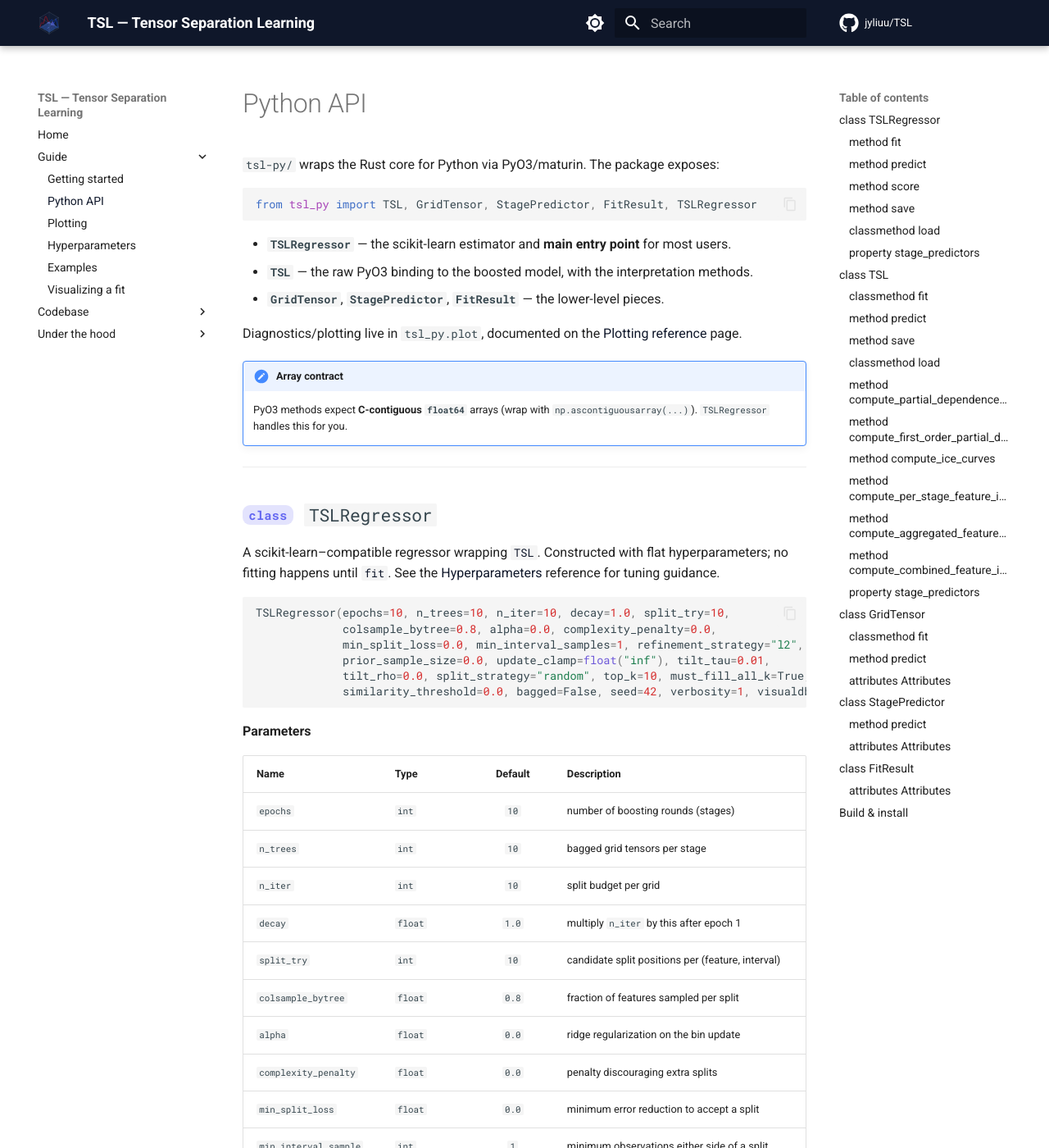
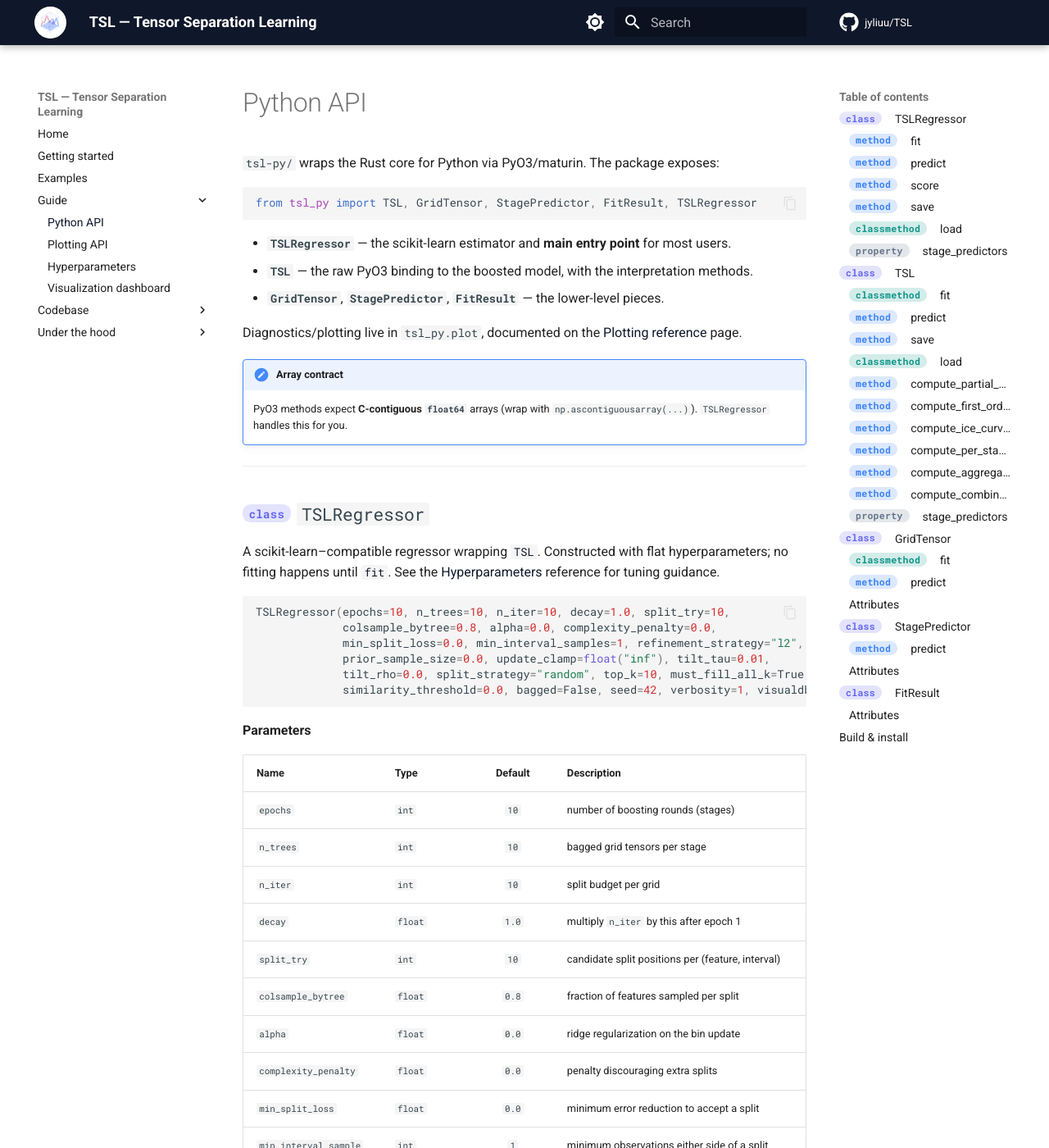
Before and after one commit to jyliuu/TSL, an MkDocs documentation site: the page built from docs/docs/code/python-api.md, in a window 1280 px wide and 1400 px high. Shown: the whole window at 82% size. Built offline with MkDocs 1.6.1 and Material for MkDocs 9.7.7, drawn with Linux system fonts in a browser that asks for light colours; comment, search, counter and statistics services are not loaded; some of the changed text lies outside the part shown.

Commit message:
docs: kind pills in headings + TOC via id prefixes; logo badge; nav restructure

````diff
--- a/docs/docs/code/python-api.md
+++ b/docs/docs/code/python-api.md
@@ -19,10 +19,10 @@ page.
 
 ---
 
-## <span class="api-tag api-tag-class">class</span> `TSLRegressor` { #tslregressor }
+## `TSLRegressor` { #cls-tslregressor }
 
-A scikit-learn–compatible regressor wrapping [`TSL`](#tsl). Constructed with flat
-hyperparameters; no fitting happens until [`fit`](#tslregressor-fit). See the
+A scikit-learn–compatible regressor wrapping [`TSL`](#cls-tsl). Constructed with flat
+hyperparameters; no fitting happens until [`fit`](#meth-tslregressor-fit). See the
 [Hyperparameters](../guides/hyperparameters.md) reference for tuning guidance.
 
 ```python
@@ -62,13 +62,13 @@ TSLRegressor(epochs=10, n_trees=10, n_iter=10, decay=1.0, split_try=10,
 | `verbosity` | `int` | `1` | log verbosity |
 | `visualdb` | `str \| None` | `None` | evo-logging SQLite path |
 
-### <span class="api-tag api-tag-method">method</span> `fit` { #tslregressor-fit }
+### `fit` { #meth-tslregressor-fit }
 
 ```python
 TSLRegressor.fit(X, y) -> TSLRegressor
 ```
 
-Fit the model. Delegates to [`TSL.fit`](#tsl-fit), storing the fitted core model in
+Fit the model. Delegates to [`TSL.fit`](#cmeth-tsl-fit), storing the fitted core model in
 `core_estimator_` and training diagnostics in `fit_result_`.
 
 **Parameters**
@@ -84,7 +84,7 @@ Fit the model. Delegates to [`TSL.fit`](#tsl-fit), storing the fitted core model
 |------|-------------|
 | `TSLRegressor` | `self`, fitted (scikit-learn convention) |
 
-### <span class="api-tag api-tag-method">method</span> `predict` { #tslregressor-predict }
+### `predict` { #meth-tslregressor-predict }
 
 ```python
 TSLRegressor.predict(X) -> np.ndarray
@@ -102,7 +102,7 @@ TSLRegressor.predict(X) -> np.ndarray
 |------|-------------|
 | `ndarray (n_samples,)` | predictions |
 
-### <span class="api-tag api-tag-method">method</span> `score` { #tslregressor-score }
+### `score` { #meth-tslregressor-score }
 
 ```python
 TSLRegressor.score(X, y) -> float
@@ -123,7 +123,7 @@ The coefficient of determination $R^2$ (via scikit-learn's `r2_score`).
 |------|-------------|
 | `float` | $R^2$ of `predict(X)` against `y` |
 
-### <span class="api-tag api-tag-method">method</span> `save` { #tslregressor-save }
+### `save` { #meth-tslregressor-save }
 
 ```python
 TSLRegressor.save(path) -> None
@@ -133,13 +133,13 @@ TSLRegressor.save(path) -> None
 |------|------|:--:|-------------|
 | `path` | `str` | _required_ | destination file (binary) |
 
-### <span class="api-tag api-tag-classmethod">classmethod</span> `load` { #tslregressor-load }
+### `load` { #cmeth-tslregressor-load }
 
 ```python
 TSLRegressor.load(path) -> TSLRegressor
 ```
 
-Load a model saved with [`save`](#tslregressor-save); also reads the legacy MPF `.bin` format.
+Load a model saved with [`save`](#meth-tslregressor-save); also reads the legacy MPF `.bin` format.
 
 | Name | Type | Default | Description |
 |------|------|:--:|-------------|
@@ -151,18 +151,18 @@ Load a model saved with [`save`](#tslregressor-save); also reads the legacy MPF
 |------|-------------|
 | `TSLRegressor` | a fitted estimator |
 
-### <span class="api-tag api-tag-property">property</span> `stage_predictors` { #tslregressor-stage-predictors }
+### `stage_predictors` { #prop-tslregressor-stage-predictors }
 
-The list of fitted [`StagePredictor`](#stagepredictor) objects. **Type:** `list[StagePredictor]`.
+The list of fitted [`StagePredictor`](#cls-stagepredictor) objects. **Type:** `list[StagePredictor]`.
 
 ---
 
-## <span class="api-tag api-tag-class">class</span> `TSL` { #tsl }
+## `TSL` { #cls-tsl }
 
 The core boosted model. Use it directly for the interpretation methods below; otherwise
-prefer [`TSLRegressor`](#tslregressor).
+prefer [`TSLRegressor`](#cls-tslregressor).
 
-### <span class="api-tag api-tag-classmethod">classmethod</span> `fit` { #tsl-fit }
+### `fit` { #cmeth-tsl-fit }
 
 ```python
 TSL.fit(x, y, epochs, decay, n_trees, n_iter, split_try, colsample_bytree, alpha,
@@ -180,7 +180,7 @@ Fit a boosted TSL model.
 |------|------|:--:|-------------|
 | `x` | `ndarray (n_samples, n_features)` | _required_ | training features (C-contiguous `float64`) |
 | `y` | `ndarray (n_samples,)` | _required_ | training targets |
-| _hyperparameters_ | — | — | same names/types as the [`TSLRegressor` constructor](#tslregressor) |
+| _hyperparameters_ | — | — | same names/types as the [`TSLRegressor` constructor](#cls-tslregressor) |
 
 **Returns**
 
@@ -188,7 +188,7 @@ Fit a boosted TSL model.
 |------|-------------|
 | `tuple[TSL, FitResult]` | the fitted model and its training diagnostics |
 
-### <span class="api-tag api-tag-method">method</span> `predict` { #tsl-predict }
+### `predict` { #meth-tsl-predict }
 
 ```python
 TSL.predict(x) -> np.ndarray
@@ -204,7 +204,7 @@ TSL.predict(x) -> np.ndarray
 |------|-------------|
 | `ndarray (n_samples,)` | sum of all stage predictions |
 
-### <span class="api-tag api-tag-method">method</span> `save` { #tsl-save }
+### `save` { #meth-tsl-save }
 
 ```python
 TSL.save(path) -> None
@@ -214,7 +214,7 @@ TSL.save(path) -> None
 |------|------|:--:|-------------|
 | `path` | `str` | _required_ | destination binary file |
 
-### <span class="api-tag api-tag-classmethod">classmethod</span> `load` { #tsl-load }
+### `load` { #cmeth-tsl-load }
 
 ```python
 TSL.load(path) -> TSL
@@ -228,7 +228,7 @@ Reads the native binary format and the legacy MPF `.bin` format.
 
 **Returns** — `TSL`.
 
-### <span class="api-tag api-tag-method">method</span> `compute_partial_dependence_function` { #tsl-pd }
+### `compute_partial_dependence_function` { #meth-tsl-pd }
 
 ```python
 TSL.compute_partial_dependence_function(fixed_indices, fixed_values, data_x)
@@ -252,7 +252,7 @@ marginalizing over the **empirical joint** of the non-fixed features.
 |------|-------------|
 | `tuple[list, ndarray]` | per-stage $(C_+, C_-)$ constants, and branch curves $[f_+^{(0)}, f_-^{(0)}, f_+^{(1)}, \dots]$ |
 
-### <span class="api-tag api-tag-method">method</span> `compute_first_order_partial_dependence_functions` { #tsl-pd1 }
+### `compute_first_order_partial_dependence_functions` { #meth-tsl-pd1 }
 
 ```python
 TSL.compute_first_order_partial_dependence_functions(values_x, data_x) -> list
@@ -273,7 +273,7 @@ TSL.compute_first_order_partial_dependence_functions(values_x, data_x) -> list
 |------|-------------|
 | `list` | one `(constants_per_stage, pd_values)` entry per feature |
 
-### <span class="api-tag api-tag-method">method</span> `compute_ice_curves` { #tsl-ice }
+### `compute_ice_curves` { #meth-tsl-ice }
 
 ```python
 TSL.compute_ice_curves(observations, feature_index, x_range, data_x) -> np.ndarray
@@ -296,7 +296,7 @@ Individual Conditional Expectation curves: sweep one feature for each given obse
 |------|-------------|
 | `ndarray (n_obs, n_range, 2·n_stages)` | ICE curves, scaled by `scaling_plus`/`scaling_minus` |
 
-### <span class="api-tag api-tag-method">method</span> `compute_per_stage_feature_importance` { #tsl-fi-stage }
+### `compute_per_stage_feature_importance` { #meth-tsl-fi-stage }
 
 ```python
 TSL.compute_per_stage_feature_importance(data_x) -> tuple[np.ndarray, np.ndarray]
@@ -314,7 +314,7 @@ TSL.compute_per_stage_feature_importance(data_x) -> tuple[np.ndarray, np.ndarray
 |------|-------------|
 | `tuple[ndarray, ndarray]` | `(backbone, tilt)` importance, each `(n_stages, n_features)` — $\mathrm{Var}[\log b_j]$ and $\mathrm{Var}[d_j]$ |
 
-### <span class="api-tag api-tag-method">method</span> `compute_aggregated_feature_importance` { #tsl-fi-agg }
+### `compute_aggregated_feature_importance` { #meth-tsl-fi-agg }
 
 ```python
 TSL.compute_aggregated_feature_importance(data_x)
@@ -335,7 +335,7 @@ Energy-weighted roll-up of the per-stage importances.
 |------|-------------|
 | `tuple[ndarray, ndarray, ndarray]` | `(global_backbone, global_tilt, stage_weights)`, each 1D |
 
-### <span class="api-tag api-tag-method">method</span> `compute_combined_feature_importance` { #tsl-fi-combined }
+### `compute_combined_feature_importance` { #meth-tsl-fi-combined }
 
 ```python
 TSL.compute_combined_feature_importance(data_x, gamma=1.0)
@@ -357,17 +357,17 @@ A single combined importance $I_j = I_j^b + \gamma\, I_j^d$ per feature.
 |------|-------------|
 | `tuple[ndarray, ndarray, ndarray]` | `(combined, backbone, tilt)`, each 1D over features |
 
-### <span class="api-tag api-tag-property">property</span> `stage_predictors` { #tsl-stage-predictors }
+### `stage_predictors` { #prop-tsl-stage-predictors }
 
 The stages of the model. **Type:** `list[StagePredictor]`.
 
 ---
 
-## <span class="api-tag api-tag-class">class</span> `GridTensor` { #gridtensor }
+## `GridTensor` { #cls-gridtensor }
 
 One fitted separable component (internals: [GridTensor](grid-tensor.md)).
 
-### <span class="api-tag api-tag-classmethod">classmethod</span> `fit` { #gridtensor-fit }
+### `fit` { #cmeth-gridtensor-fit }
 
 ```python
 GridTensor.fit(x, y, n_iter, split_try, colsample_bytree,
@@ -390,7 +390,7 @@ Fit a single grid tensor (no boosting, no bagging).
 
 **Returns** — `tuple[GridTensor, FitResult]`.
 
-### <span class="api-tag api-tag-method">method</span> `predict` { #gridtensor-predict }
+### `predict` { #meth-gridtensor-predict }
 
 ```python
 GridTensor.predict(x) -> np.ndarray
@@ -402,7 +402,7 @@ GridTensor.predict(x) -> np.ndarray
 
 **Returns** — `ndarray (n_samples,)`, this component's prediction.
 
-### <span class="api-tag api-tag-attr">attributes</span> Attributes { #gridtensor-attributes }
+### Attributes { #gridtensor-attributes }
 
 | Name | Type | Description |
 |------|------|-------------|
@@ -416,11 +416,11 @@ GridTensor.predict(x) -> np.ndarray
 
 ---
 
-## <span class="api-tag api-tag-class">class</span> `StagePredictor` { #stagepredictor }
+## `StagePredictor` { #cls-stagepredictor }
 
 One boosting stage ([details](stage-predictor.md)).
 
-### <span class="api-tag api-tag-method">method</span> `predict` { #stagepredictor-predict }
+### `predict` { #meth-stagepredictor-predict }
 
 ```python
 StagePredictor.predict(x) -> np.ndarray
@@ -432,7 +432,7 @@ StagePredictor.predict(x) -> np.ndarray
 
 **Returns** — `ndarray (n_samples,)`, the stage's contribution **with OLS scaling applied**.
 
-### <span class="api-tag api-tag-attr">attributes</span> Attributes { #stagepredictor-attributes }
+### Attributes { #stagepredictor-attributes }
 
 | Name | Type | Description |
 |------|------|-------------|
@@ -443,11 +443,11 @@ StagePredictor.predict(x) -> np.ndarray
 
 ---
 
-## <span class="api-tag api-tag-class">class</span> `FitResult` { #fitresult }
+## `FitResult` { #cls-fitresult }
 
 Training diagnostics, returned alongside a fitted model.
 
-### <span class="api-tag api-tag-attr">attributes</span> Attributes { #fitresult-attributes }
+### Attributes { #fitresult-attributes }
 
 | Name | Type | Description |
 |------|------|-------------|
--- a/docs/docs/stylesheets/extra.css
+++ b/docs/docs/stylesheets/extra.css
@@ -9,43 +9,91 @@
   --md-primary-bg-color--light: rgba(255, 255, 255, 0.7);
 }
 
-/* Give the logo a touch of breathing room in the header. */
-.md-header__button.md-logo img {
-  height: 1.6rem;
+/* White rounded badge behind the logo so it reads on the dark header. */
+.md-header__button.md-logo {
+  padding: 0.2rem;
+}
+.md-header__button.md-logo img,
+.md-header__button.md-logo svg {
+  height: 1.5rem;
+  width: 1.5rem;
+  background: #fff;
+  border-radius: 50%;
+  padding: 0.22rem;
+  box-sizing: content-box;
+  box-shadow: 0 1px 3px rgba(0, 0, 0, 0.25);
 }
 
-/* ---- API reference styling (kind tags + signatures), à la mkdocstrings ---- */
+/* ---- API reference: kind pills ----
+   Rendered via ::before keyed on the heading id / TOC href prefix, so the tag
+   shows as a rounded pill in BOTH the page heading and the right-hand table of
+   contents (the toc strips inline HTML, so a <span> would not survive there). */
+
+/* shared pill chrome */
+:is(h2, h3)[id^="cls-"]::before,
+:is(h2, h3)[id^="meth-"]::before,
+:is(h2, h3)[id^="cmeth-"]::before,
+:is(h2, h3)[id^="prop-"]::before,
+:is(h2, h3)[id^="fn-"]::before,
+.md-nav__link[href^="#cls-"]::before,
+.md-nav__link[href^="#meth-"]::before,
+.md-nav__link[href^="#cmeth-"]::before,
+.md-nav__link[href^="#prop-"]::before,
+.md-nav__link[href^="#fn-"]::before {
+  display: inline-block;
+  font-family: var(--md-code-font-family);
+  font-weight: 700;
+  text-transform: lowercase;
+  letter-spacing: 0.02em;
+  border-radius: 0.7em;
+  vertical-align: middle;
+}
+
+/* size: scales with the heading; fixed-small in the toc */
+:is(h2, h3)[id^="cls-"]::before,
+:is(h2, h3)[id^="meth-"]::before,
+:is(h2, h3)[id^="cmeth-"]::before,
+:is(h2, h3)[id^="prop-"]::before,
+:is(h2, h3)[id^="fn-"]::before {
+  font-size: 0.56em;
+  padding: 0.1em 0.55em;
+  margin-right: 0.5em;
+  position: relative;
+  top: -0.12em;
+}
+.md-nav__link[href^="#cls-"]::before,
+.md-nav__link[href^="#meth-"]::before,
+.md-nav__link[href^="#cmeth-"]::before,
+.md-nav__link[href^="#prop-"]::before,
+.md-nav__link[href^="#fn-"]::before {
+  font-size: 0.58rem;
+  padding: 0.04rem 0.4rem;
+  margin-right: 0.4rem;
+}
+
+/* per-kind label + colors */
+:is(h2, h3)[id^="cls-"]::before,
+.md-nav__link[href^="#cls-"]::before   { content: "class";       background: rgba(99, 102, 241, 0.18); color: #6366f1; }
+:is(h2, h3)[id^="meth-"]::before,
+.md-nav__link[href^="#meth-"]::before  { content: "method";      background: rgba(59, 130, 246, 0.18); color: #3b82f6; }
+:is(h2, h3)[id^="cmeth-"]::before,
+.md-nav__link[href^="#cmeth-"]::before { content: "classmethod"; background: rgba(13, 148, 136, 0.18); color: #0d9488; }
+:is(h2, h3)[id^="prop-"]::before,
+.md-nav__link[href^="#prop-"]::before  { content: "property";    background: rgba(100, 116, 139, 0.18); color: #64748b; }
+:is(h2, h3)[id^="fn-"]::before,
+.md-nav__link[href^="#fn-"]::before    { content: "function";    background: rgba(34, 197, 94, 0.18);  color: #16a34a; }
+
+/* Inline kind chip (used outside headings, e.g. the dataclasses note). */
 .api-tag {
   display: inline-block;
   font-family: var(--md-code-font-family);
-  font-size: 0.6em;             /* scales with the heading it sits in */
+  font-size: 0.62em;
   font-weight: 700;
   letter-spacing: 0.03em;
   text-transform: lowercase;
   padding: 0.1em 0.5em;
-  margin-right: 0.45em;          /* gap before the symbol name */
+  margin-right: 0.4em;
   border-radius: 0.6em;
   vertical-align: middle;
-  position: relative;
-  top: -0.08em;
 }
-/* Keep the kind word neutral in the right-hand table of contents. */
-.md-nav--secondary .api-tag {
-  background: transparent !important;
-  color: var(--md-default-fg-color--light) !important;
-  padding: 0;
-  margin-right: 0.35em;
-  font-size: 0.85em;
-}
-.api-tag-class       { background: rgba(99, 102, 241, 0.18); color: #6366f1; }
-.api-tag-method      { background: rgba(59, 130, 246, 0.18); color: #3b82f6; }
-.api-tag-classmethod { background: rgba(13, 148, 136, 0.18); color: #0d9488; }
-.api-tag-property,
-.api-tag-attr        { background: rgba(100, 116, 139, 0.18); color: #64748b; }
-.api-tag-function    { background: rgba(34, 197, 94, 0.18);   color: #16a34a; }
-.api-tag-dataclass   { background: rgba(168, 85, 247, 0.18);  color: #9333ea; }
-
-/* The signature block right under an API heading. */
-.api-sig {
-  margin: 0.2rem 0 0.6rem;
-}
+.api-tag-dataclass { background: rgba(168, 85, 247, 0.18); color: #9333ea; }
--- a/docs/mkdocs.yml
+++ b/docs/mkdocs.yml
@@ -67,13 +67,13 @@ extra_javascript:
 
 nav:
   - Home: index.md
+  - Getting started: guides/getting-started.md
+  - Examples: guides/examples.md
   - Guide:
-      - Getting started: guides/getting-started.md
       - Python API: code/python-api.md
-      - Plotting: code/plotting.md
+      - Plotting API: code/plotting.md
       - Hyperparameters: guides/hyperparameters.md
-      - Examples: guides/examples.md
-      - Visualizing a fit: guides/visualizing.md
+      - Visualization dashboard: guides/visualizing.md
   - Codebase:
       - Architecture: code/architecture.md
       - GridTensor (core): code/grid-tensor.md
````
Also changed, not shown: docs/docs/code/plotting.md (+14 -14 lines).
